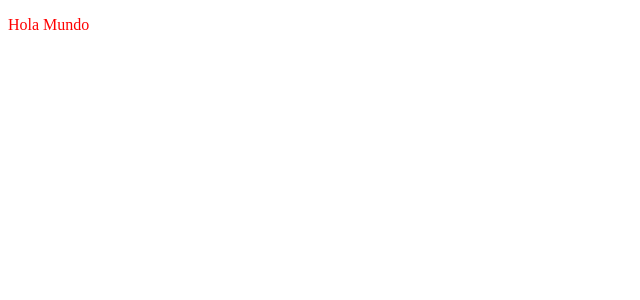
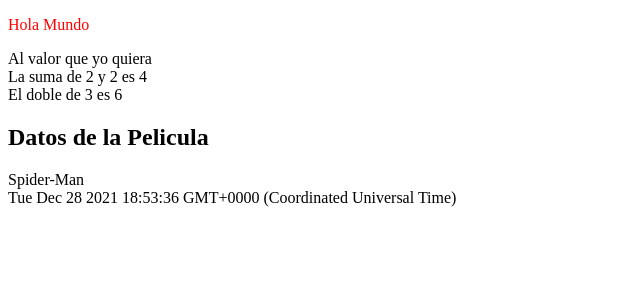
Before and after one commit to Hmoren/Angular-y-ASP.NET-Core, an Angular app in the folder front-end/: page / in a window 1280 px wide. Shown: the top 300 px of the page, without its empty margins (0-640 px from the left). Built offline with nearby package versions, Linux system fonts and the light colour scheme.

Commit message:
21. Interpolación - Mostrando Variables en el UI

```diff
--- a/front-end/src/app/app.component.html
+++ b/front-end/src/app/app.component.html
@@ -1 +1,21 @@
 <p>Hola Mundo</p>
+
+
+<div>
+    {{title}}
+</div>
+
+<div>
+    La suma de 2 y 2 es {{2+2}}
+</div>
+
+<div>El doble de 3 es {{duplicarNumero(3)}}</div>
+
+<h2>Datos de la Pelicula</h2>
+
+<div>
+    {{pelicula.titulo}}
+</div>
+<div>
+    {{pelicula.fechaLanzamiento}}
+</div>
--- a/front-end/src/app/app.component.ts
+++ b/front-end/src/app/app.component.ts
@@ -6,5 +6,14 @@ import { Component } from '@angular/core';
   styleUrls: ['./app.component.css']
 })
 export class AppComponent {
-  title = 'front-end';
+  title = 'Al valor que yo quiera';
+
+  pelicula = {
+    titulo: 'Spider-Man',
+    fechaLanzamiento: new Date()
+  }
+
+  duplicarNumero(valor: number): number {
+    return valor * 2;
+  }
 }
```
